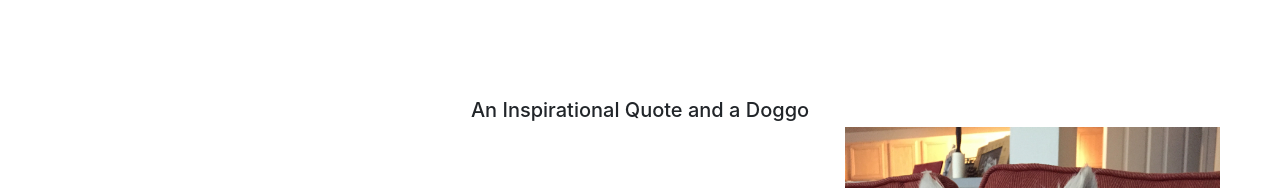
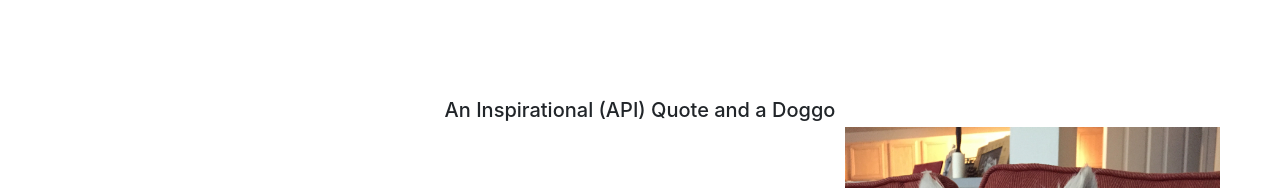
Before and after one commit to shayhoffman/portfolio, a React (Create React App) app: page / in a window 1280 px wide. Shown: the part 2051-2239 px from the top of the page. Built offline with nearby package versions, Linux system fonts and the light colour scheme; no server answers.

Commit message:
changed inspirational header

```diff
--- a/src/children/inspirational.js
+++ b/src/children/inspirational.js
@@ -12,7 +12,7 @@ class Inspirational extends Component {
     return(
       <div id="apiQuote">
         <div className="container apiQuote">
-          <h2 className="text-center">An Inspirational Quote and a Doggo</h2>
+          <h2 className="text-center">An Inspirational (API) Quote and a Doggo</h2>
             <div className="row">
               <div className="col-md-8">
                 <p id ="quotethings"><Quote/></p>
```
